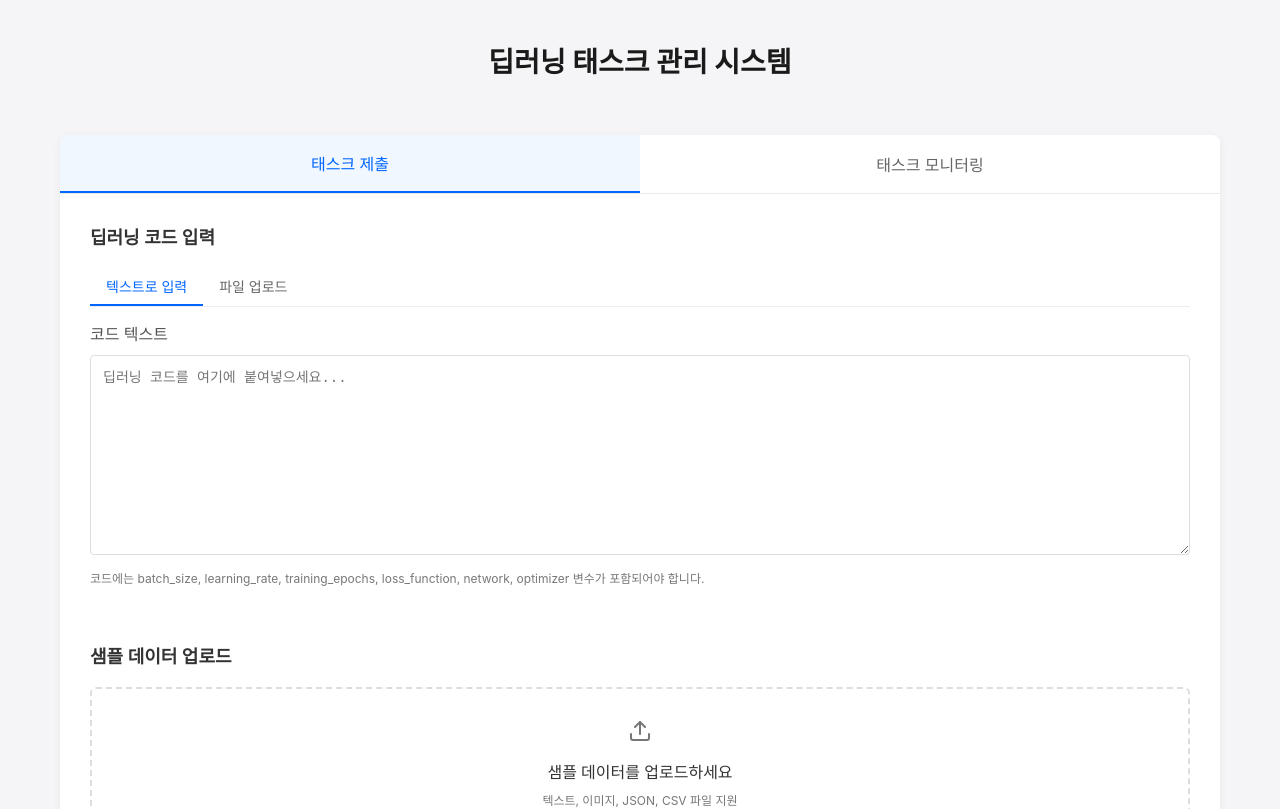
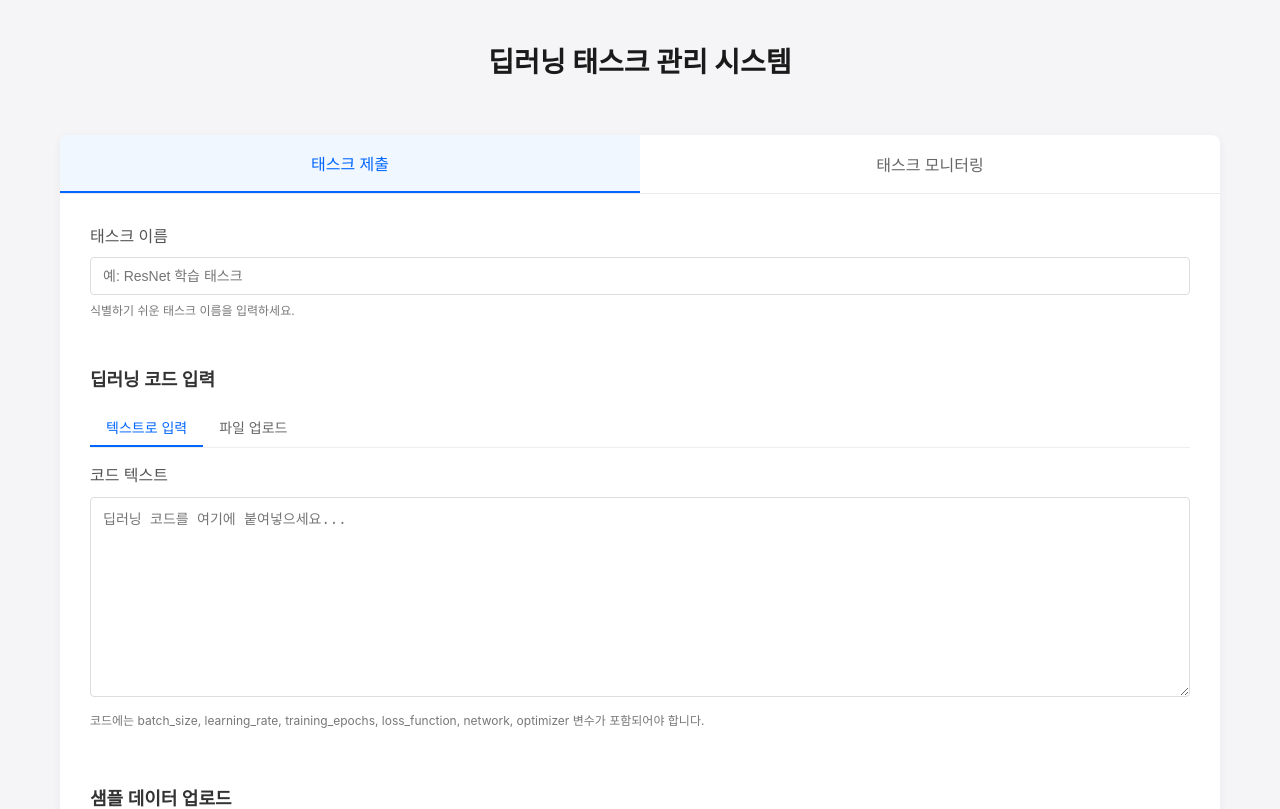
Before and after one commit to Donga-Carbonetes/carbonetes, a React (Create React App) app in the folder web/: page / in a window 1280 px wide. Shown: the top 809 px of the page. Built offline with nearby package versions, Linux system fonts and the light colour scheme.

Commit message:
feat : taskname_user

```diff
--- a/web/src/components/SubmitForm.js
+++ b/web/src/components/SubmitForm.js
@@ -13,6 +13,7 @@ function SubmitForm({ addTask }) {
   const [isSubmitting, setIsSubmitting] = useState(false)
   const [validationError, setValidationError] = useState(null)
   const [submitSuccess, setSubmitSuccess] = useState(false)
+  const [taskName, setTaskName] = useState("")
 
   const codeFileRef = useRef(null)
   const sampleDataRef = useRef(null)
@@ -81,18 +82,7 @@ function SubmitForm({ addTask }) {
         return
       }
 
-      // Generate a task name based on the code or file
-      let taskName = "새 딥러닝 태스크"
-      if (codeInputType === "text") {
-        // Try to extract a name from the code (e.g., from comments or class names)
-        const nameMatch = codeText.match(/# (.*?) model|class (.*?)[(:]|def (.*?)[(:]|"""(.*?)"""/)
-        if (nameMatch) {
-          const extractedName = nameMatch.find((match, index) => index > 0 && match)
-          if (extractedName) taskName = extractedName.trim()
-        }
-      } else {
-        taskName = codeFile.name.replace(".py", "").replace(/_/g, " ")
-      }
+
 
       // Create a new task
       const newTask = {
@@ -135,6 +125,18 @@ function SubmitForm({ addTask }) {
     <div className="submit-form-container">
       <form onSubmit={handleSubmit} className="submit-form">
         {/* Code Input Section */}
+        <div className="form-group">
+          <label htmlFor="taskName">태스크 이름</label>
+          <input
+            id="taskName"
+            type="text"
+            placeholder="예: ResNet 학습 태스크"
+            value={taskName}
+            onChange={(e) => setTaskName(e.target.value)}
+          />
+          <p className="form-hint">식별하기 쉬운 태스크 이름을 입력하세요.</p>
+        </div>
+
         <div className="form-section">
           <h2>딥러닝 코드 입력</h2>
 
```
